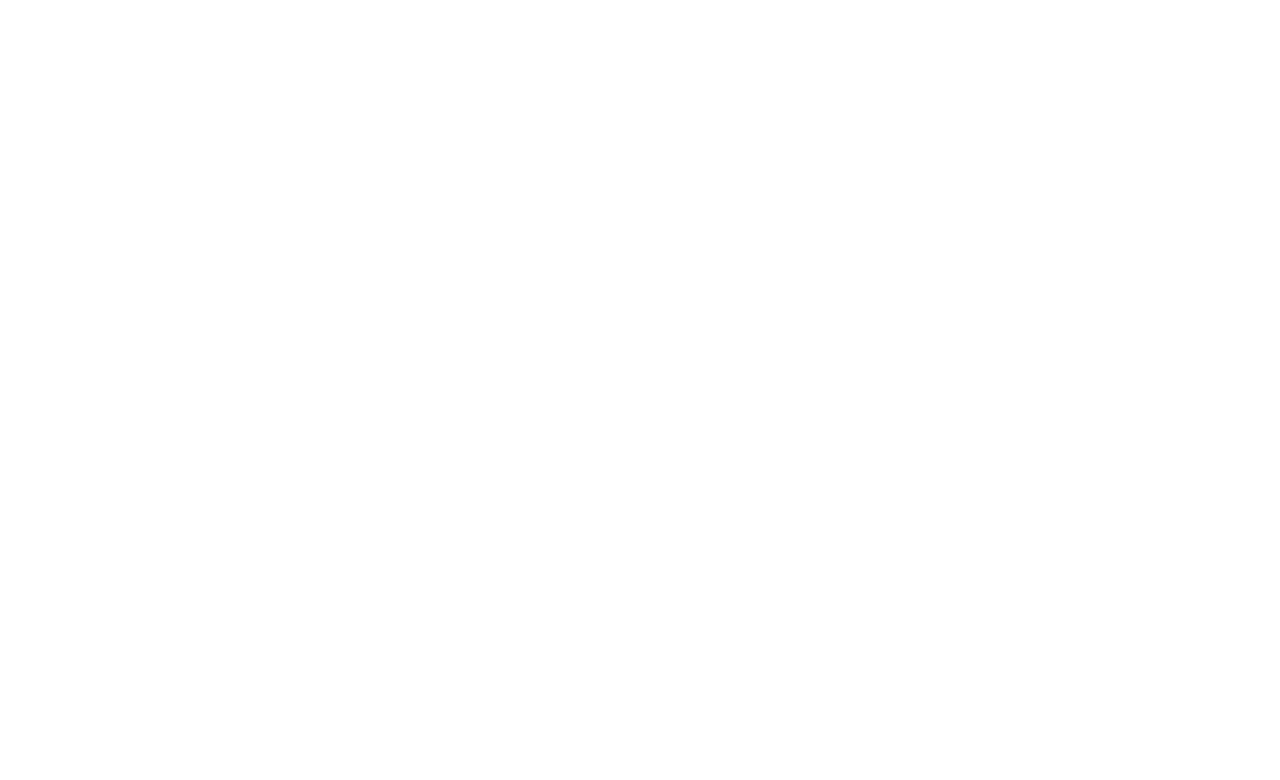
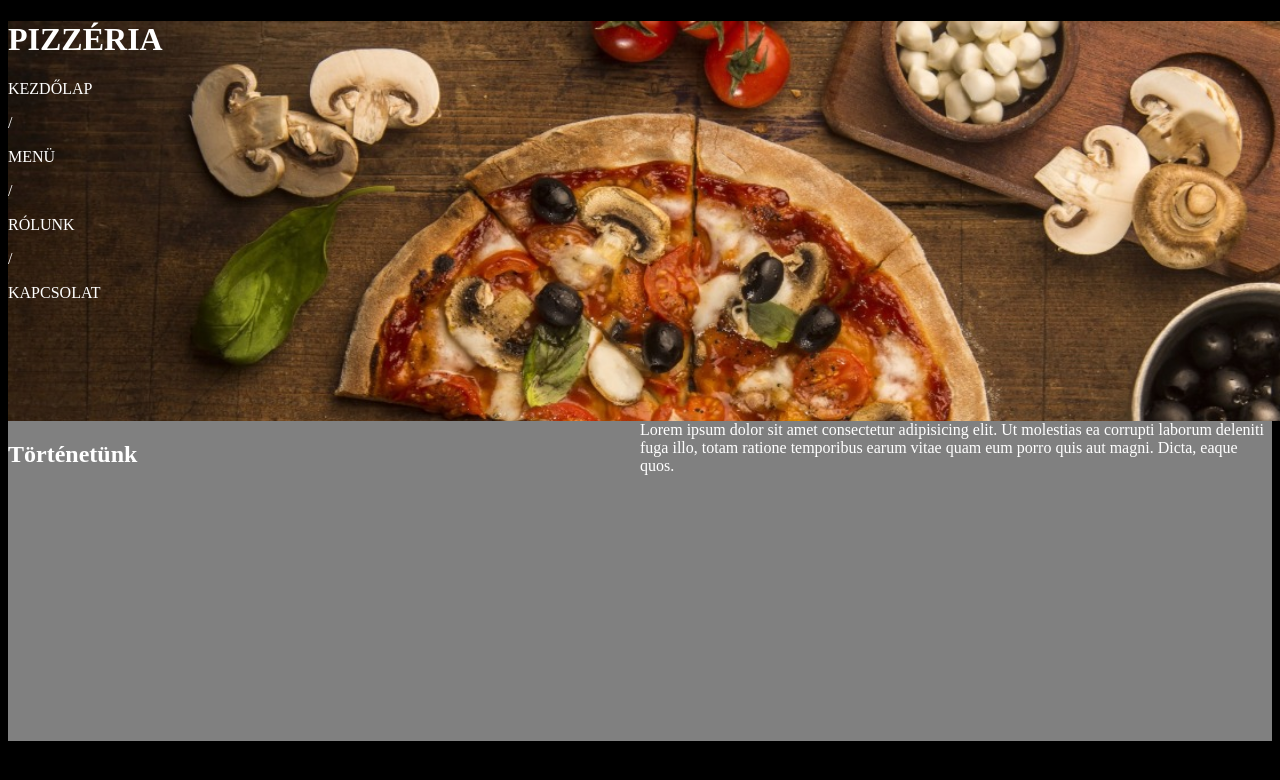
Before and after one commit to himpelmanjanos/pizzaforte, a plain HTML site: page index.html in a window 1280 px wide. Drawn offline with Linux system fonts and the light colour scheme.

Commit message:
fokep berakva, navbaron a gombok majdnem kesz

```diff
--- a/index.html
+++ b/index.html
@@ -7,13 +7,30 @@
     <link rel="stylesheet" href="pizzaforte.css">
 </head>
 <body>
-    <div>
-        <img src="" alt="">
+<div class="fokep">
+    <div class="navi">
+        <div class="balEgy">
+            <h1><b>PIZZÉRIA</b></h1>
+        </div>
+        <div class="jobbEgy">
+            <p>KEZDŐLAP</p>
+            <p>/ </p>
+            <p>MENÜ</p>
+            <p>/ </p>
+            <p>RÓLUNK</p>
+            <p>/ </p>
+            <p>KAPCSOLAT</p>
+        </div>
     </div>
+</div>
 
     <div class="container">
-        <div id="baloldal"></div>
-        <div id="jobboldal"></div>
+        <div id="baloldal">
+            <h2>Történetünk</h2>
+        </div>
+        <div id="jobboldal">
+            Lorem ipsum dolor sit amet consectetur adipisicing elit. Ut molestias ea corrupti laborum deleniti fuga illo, totam ratione temporibus earum vitae quam eum porro quis aut magni. Dicta, eaque quos.
+        </div>
     </div>
 
     <div>
@@ -31,6 +48,10 @@
         <div id="kep5"></div>
     </div>
 
-    <div></div>
+    <div class="oszlopok">
+        <div id="elso"></div>
+        <div id="masodik"></div>
+        <div id="harmadik"></div>
+    </div>
 </body>
 </html>
--- a/pizzaforte.css
+++ b/pizzaforte.css
@@ -0,0 +1,29 @@
+body{
+    color: white;
+    background-color: black;
+}
+
+.fokep{
+    background-image: url(/img/fokep.png);
+    background-repeat: no-repeat;
+    height: 50vh;
+    width: 100vw;
+    background-size: cover;
+}
+
+.container{
+    display: grid;
+    grid-template-columns: 1fr 1fr;
+    background-color: gray;
+    height: 40vh;
+}
+
+.jobboldal{
+    display: flex;
+    text-align: right;
+    justify-content: flex-end;
+    align-items: flex-end;
+}
+
+.baloldal{
+}
```
